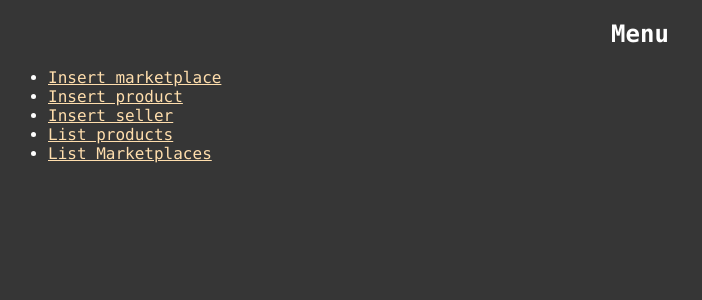
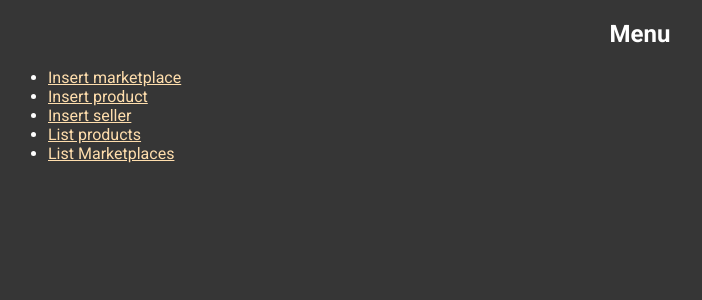
Before and after one commit to lucastorresolist/ots-apt8, a Flask app: page / in a window 1280 px wide. Shown: the top 300 px of the page, without its empty margins (0-702 px from the left). Run offline with Flask 2, Linux system fonts and the light colour scheme.

Commit message:
Fonte Roboto

```diff
--- a/Front/static/css/styles.css
+++ b/Front/static/css/styles.css
@@ -1,7 +1,9 @@
+@import url('https://fonts.googleapis.com/css2?family=Roboto:wght@400;500;700&display=swap');
+
 body{
     background: #363636;
     color: #FFF;
-    font-family: "Lucida Handwriting", "Monaco", monospace;
+    font-family: "Roboto", monospace;
 }
 
 a{
```
